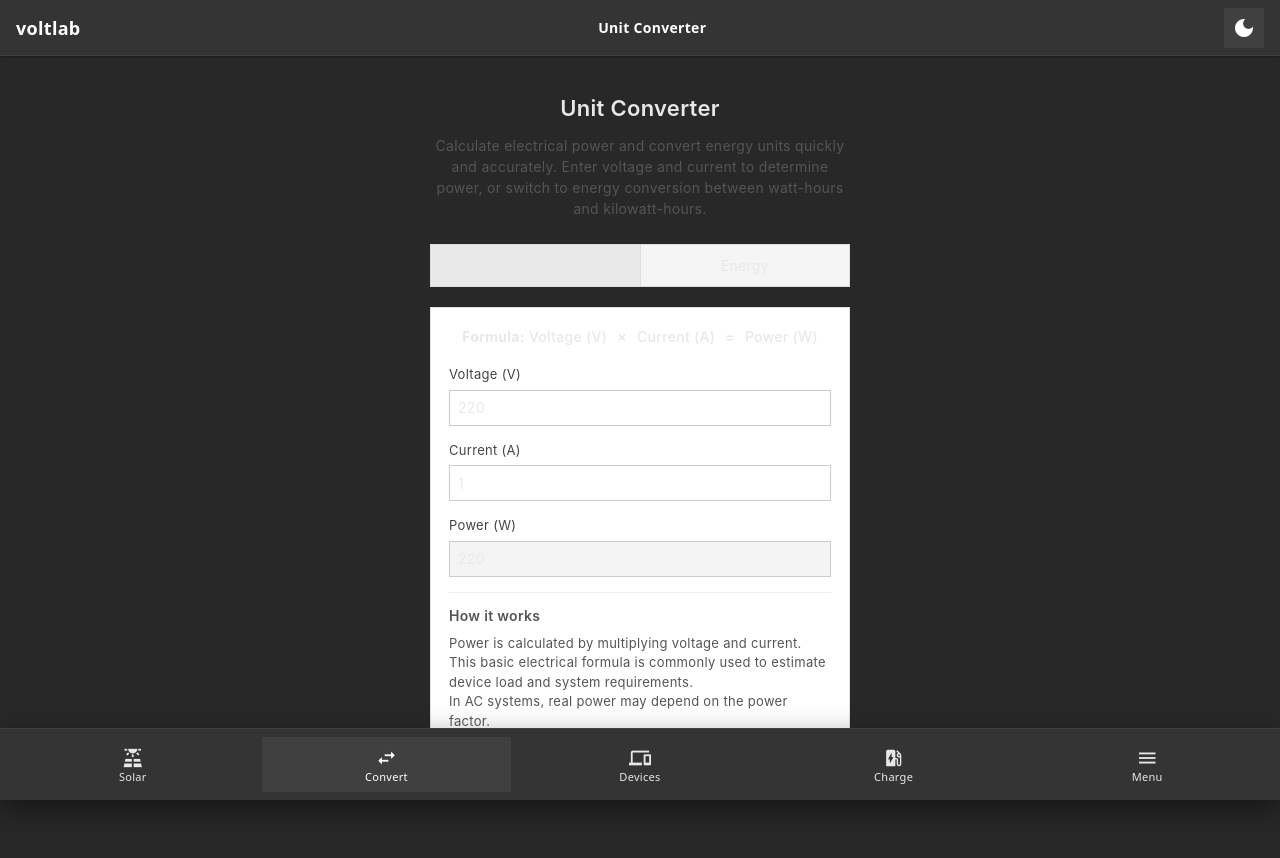
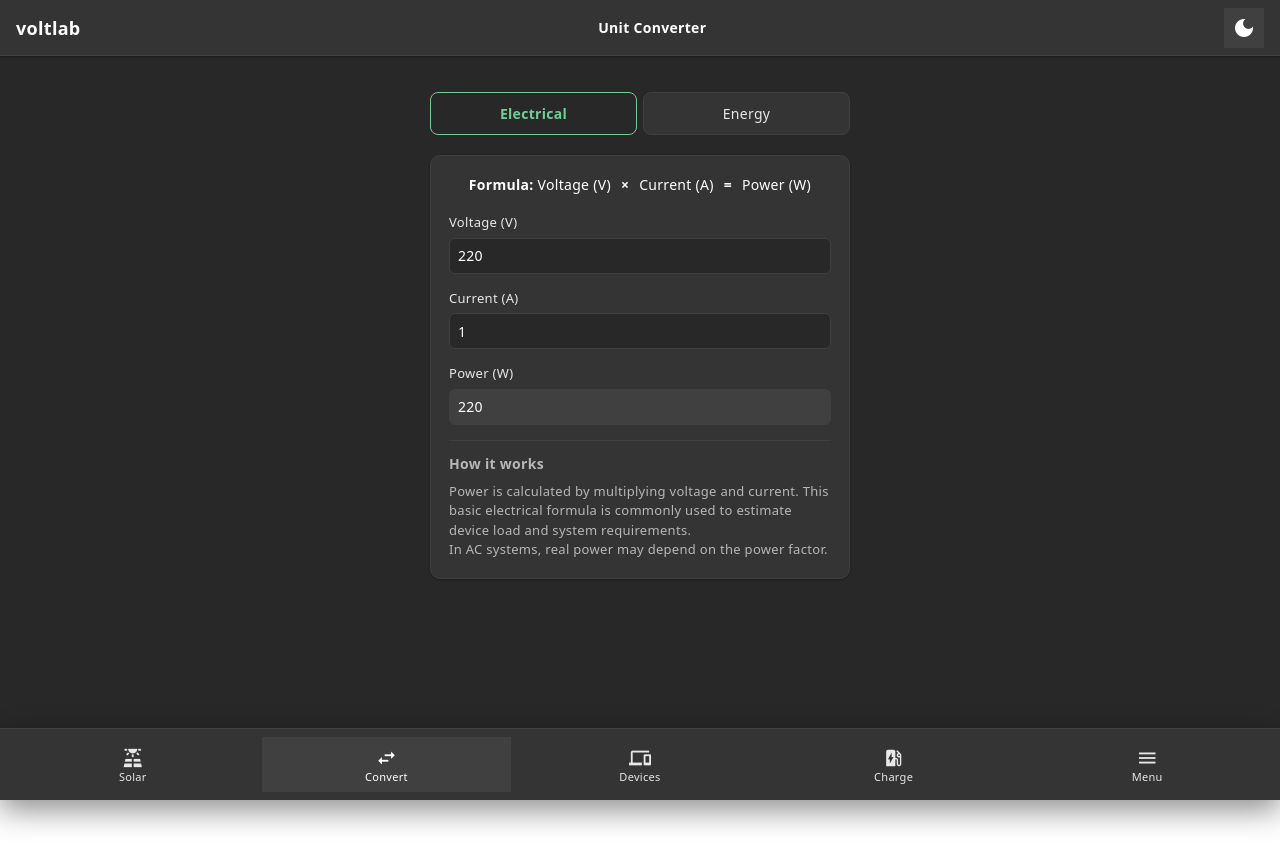
Before and after one commit to IT-Kamianets/voltlab.itkamianets.com, an Angular app: page /unit-converter in a window 1280 px wide. After the commit the page ends 800 px from the top, so only its background shows below. Built offline with nearby package versions, Linux system fonts and the light colour scheme.

Commit message:
added proper design on page convert

```diff
--- a/src/app/pages/unit-converter/unit-converter.component.html
+++ b/src/app/pages/unit-converter/unit-converter.component.html
@@ -1,11 +1,4 @@
 <div class="container">
-	<h1 class="title">Unit Converter</h1>
-
-	<p class="description">
-		Calculate electrical power and convert energy units quickly and accurately. Enter voltage
-		and current to determine power, or switch to energy conversion between watt-hours and
-		kilowatt-hours.
-	</p>
 
 	<div class="tabs">
 		<button [class.active]="category === 'electrical'" (click)="category = 'electrical'">
--- a/src/app/pages/unit-converter/unit-converter.component.scss
+++ b/src/app/pages/unit-converter/unit-converter.component.scss
@@ -1,7 +1,7 @@
 :host {
 	display: block;
 	padding: 20px;
-	font-family: -apple-system, BlinkMacSystemFont, 'Segoe UI', Roboto, sans-serif;
+	font-family: var(--ff-base, -apple-system, BlinkMacSystemFont, 'Segoe UI', Roboto, sans-serif);
 }
 
 .container {
@@ -9,23 +9,11 @@
 	margin: 0 auto;
 }
 
-.title {
-	text-align: center;
-	font-size: 22px;
-	font-weight: 600;
-	margin-bottom: 10px;
-}
-
-.description {
-	text-align: center;
-	font-size: 14px;
-	color: #555;
-	margin-bottom: 25px;
-	line-height: 1.5;
-}
+/* TABS */
 
 .tabs {
 	display: flex;
+	gap: 6px;
 	margin-bottom: 20px;
 }
 
@@ -36,22 +24,27 @@
 	background: #f5f5f5;
 	cursor: pointer;
 	font-size: 14px;
-}
-
-.tabs button:first-child {
-	border-right: none;
+	border-radius: 8px;
+	transition: all 0.2s ease;
 }
 
 .tabs button.active {
-	background: #e9e9e9;
+	background: white;
+	border: 1.5px solid #22c55e;
+	color: #16a34a;
 	font-weight: 600;
 }
+
+/* CARD */
 
 .card {
 	border: 1px solid #e0e0e0;
 	padding: 18px;
 	background: white;
+	border-radius: 10px;
 }
+
+/* FORMULA */
 
 .formula {
 	text-align: center;
@@ -59,12 +52,15 @@
 	margin-bottom: 18px;
 	font-weight: 500;
 	letter-spacing: 0.3px;
+	color: #444;
 }
 
 .operator {
 	margin: 0 6px;
 	font-weight: 600;
 }
+
+/* FIELDS */
 
 .field {
 	display: flex;
@@ -78,18 +74,25 @@ label {
 	color: #444;
 }
 
+/* INPUT */
+
 input,
 select {
 	height: 36px;
 	padding: 6px 8px;
 	font-size: 14px;
 	border: 1px solid #ccc;
+	border-radius: 6px;
 	box-sizing: border-box;
+	background: white;
+	color: #000;
 }
 
 input[readonly] {
 	background: #f4f4f4;
 }
+
+/* ROW */
 
 .row {
 	display: flex;
@@ -105,17 +108,23 @@ input[readonly] {
 	flex: 1;
 }
 
+/* EQUALS */
+
 .equals {
 	text-align: center;
 	font-weight: 600;
 	margin: 10px 0;
 }
 
+/* TITLE */
+
 .conversion-title {
 	text-align: center;
 	font-weight: 500;
 	margin-bottom: 15px;
 }
+
+/* INFO */
 
 .info-box {
 	margin-top: 15px;
@@ -131,3 +140,67 @@ input[readonly] {
 	font-size: 14px;
 	font-weight: 600;
 }
+
+
+/* ========================= */
+/* DARK THEME */
+/* ========================= */
+
+:host-context(.dark-theme) .card,
+:host-context(html[data-mode='dark']) .card {
+	background: var(--c-bg-secondary, #343434);
+	border: 1px solid var(--c-border, #404040);
+	color: var(--c-text-primary, #e8e8e8);
+	box-shadow: var(--shadow-sm, none);
+}
+
+:host-context(.dark-theme) label,
+:host-context(html[data-mode='dark']) label {
+	color: var(--c-text-primary, #e8e8e8);
+}
+
+:host-context(.dark-theme) .formula,
+:host-context(html[data-mode='dark']) .formula {
+	color: var(--c-text-secondary, #ffffff);
+}
+
+:host-context(.dark-theme) input,
+:host-context(.dark-theme) select,
+:host-context(html[data-mode='dark']) input,
+:host-context(html[data-mode='dark']) select {
+	background: var(--c-bg-primary, #282828);
+	border: 1px solid var(--c-border, #404040);
+	color: var(--c-text-secondary, #ffffff);
+}
+
+:host-context(.dark-theme) input::placeholder,
+:host-context(.dark-theme) select::placeholder,
+:host-context(html[data-mode='dark']) input::placeholder,
+:host-context(html[data-mode='dark']) select::placeholder {
+	color: var(--c-placeholder, #d3cdcd);
+}
+
+:host-context(.dark-theme) input[readonly],
+:host-context(html[data-mode='dark']) input[readonly] {
+	background: var(--c-bg-tertiary, #404040);
+}
+
+:host-context(.dark-theme) .tabs button,
+:host-context(html[data-mode='dark']) .tabs button {
+	background: var(--c-bg-secondary, #343434);
+	border: 1px solid var(--c-border, #404040);
+	color: var(--c-text-primary, #e8e8e8);
+}
+
+:host-context(.dark-theme) .tabs button.active,
+:host-context(html[data-mode='dark']) .tabs button.active {
+	background: var(--c-bg-primary, #282828);
+	border: 1.5px solid #6fcf97;
+	color: #6fcf97;
+}
+
+:host-context(.dark-theme) .info-box,
+:host-context(html[data-mode='dark']) .info-box {
+	border-top: 1px solid var(--c-border, #404040);
+	color: var(--c-text-muted, #b7b7b7);
+}
```
